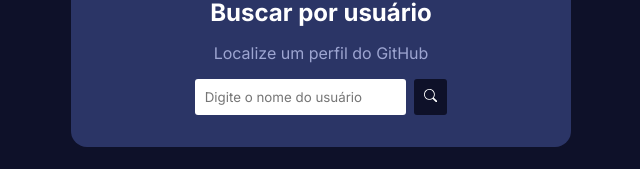
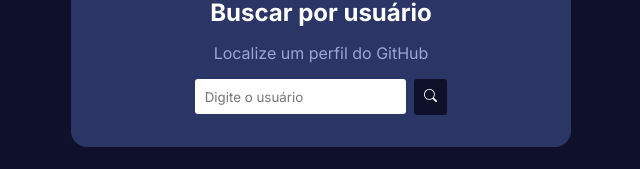
Before and after one commit to philipeoliveira/github-finder, a React (Vite) app: page / in a window 1280 px wide. Shown: the part 121-290 px from the top of the page, without its empty margins (319-959 px from the left). Built offline with nearby package versions, Linux system fonts and the light colour scheme.

Commit message:
Adjust positioning of form fields

```diff
--- a/src/components/Search.module.css
+++ b/src/components/Search.module.css
@@ -14,6 +14,8 @@
 }
 .search_container {
    display: flex;
+   justify-content: flex-end;
+   align-items: center;
    gap: 0.5rem;
 }
 .search_container input,
@@ -23,6 +25,9 @@
    border: none;
    color: #2b3566;
 }
+.search_container input {
+   width: 100%;
+}
 .search_container button {
    background-color: #0e1129;
    cursor: pointer;
--- a/src/components/Search.tsx
+++ b/src/components/Search.tsx
@@ -24,7 +24,7 @@
          <div className={classes.search_container}>
             <input
                type='text'
-               placeholder='Digite o nome do usuário'
+               placeholder='Digite o usuário'
                onChange={(e) => setUserName(e.target.value)}
                onKeyDown={handleKeyDown}
             />
```
